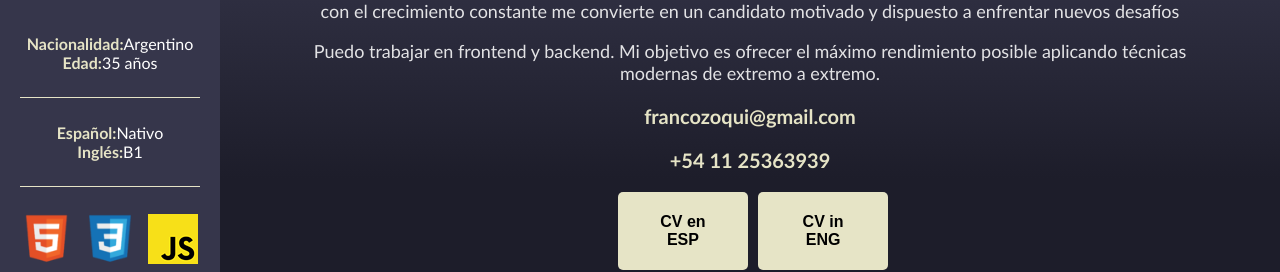
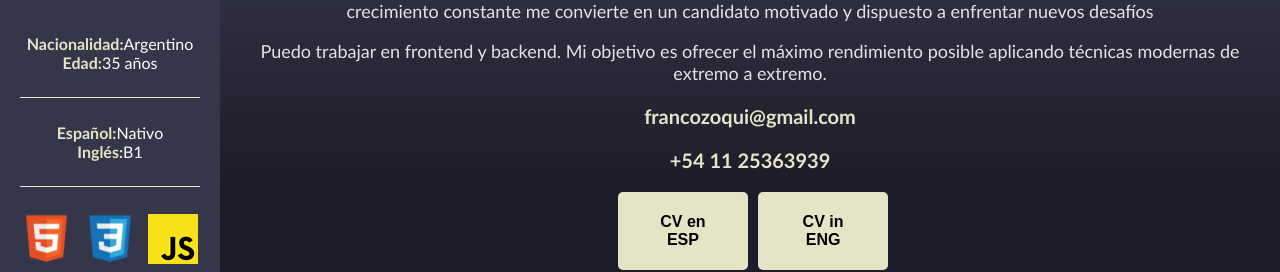
Before and after one commit to argfiz/cv-francozoqui, a website: page index.html in a window 1280 px wide. Shown: the part 229-501 px from the top of the page. Drawn offline with Linux system fonts and the light colour scheme.

Commit message:
Ugrade padding div-header

```diff
--- a/style.css
+++ b/style.css
@@ -45,7 +45,7 @@
 
   header div{
 
-  padding: 30px 60px;
+  padding: 30px 40px;
   padding-top: 0px
   }
 
```
